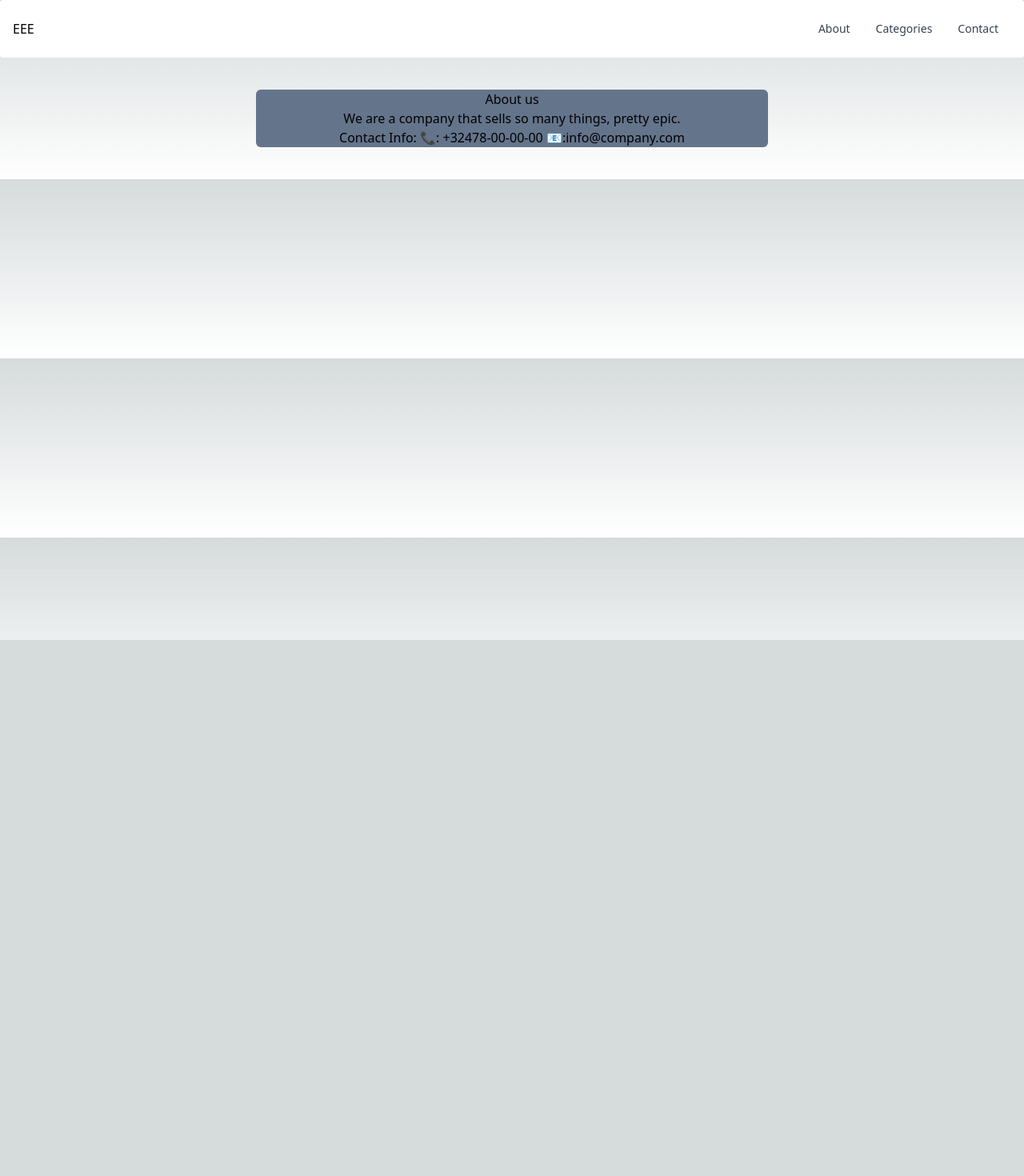
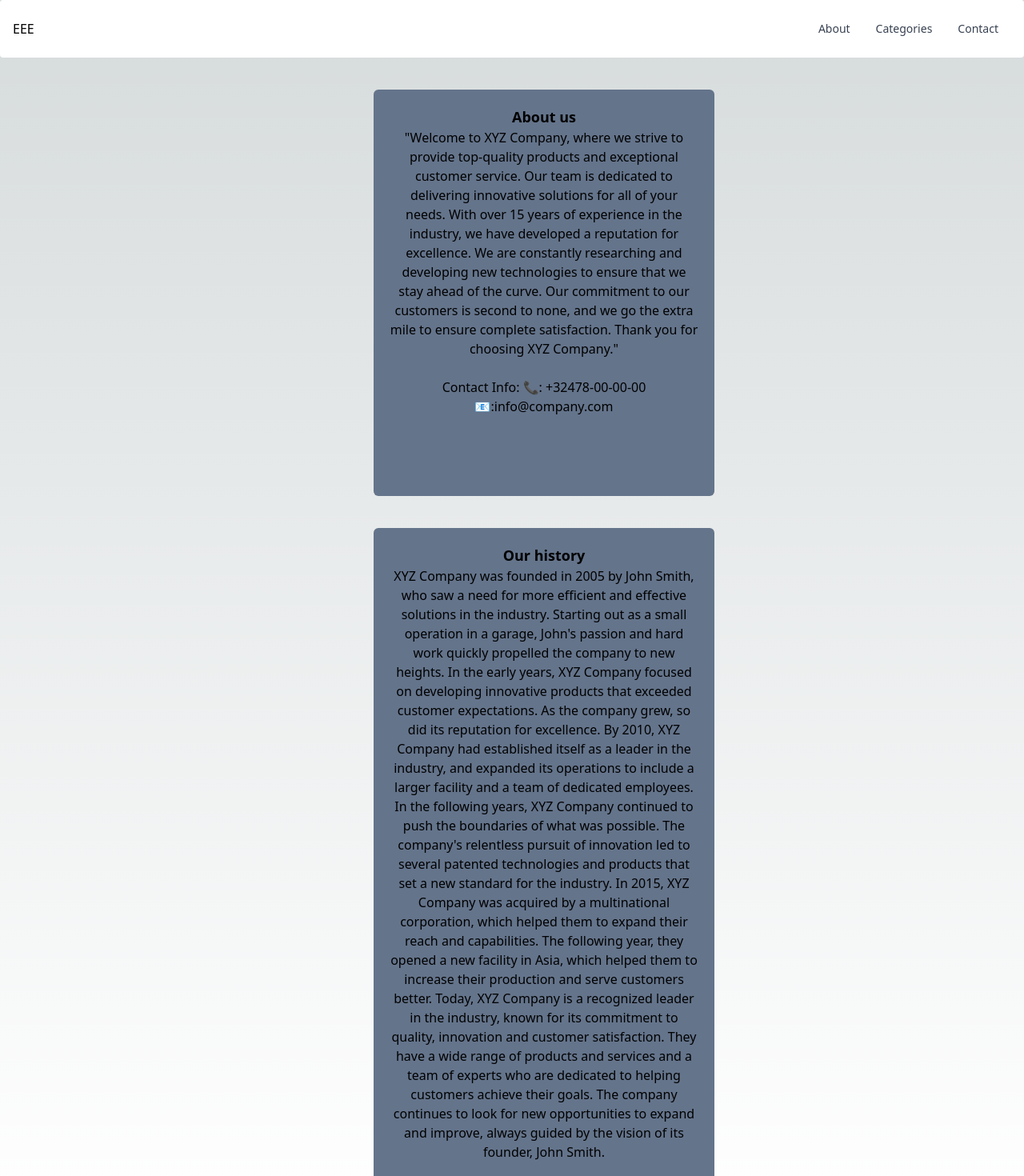
Before and after one commit to TimGrevendonk/elision_project_2023, a Next.js app in the folder p4-frontend/: page /about in a window 1280 px wide. Shown: the top 1470 px of the page at 80% size. Before the commit the page ends 800 px from the top, so only its background shows below. Built offline with nearby package versions, Linux system fonts and the light colour scheme.

Commit message:
about us done for now

```diff
--- a/p4-frontend/pages/about/index.js
+++ b/p4-frontend/pages/about/index.js
@@ -1,10 +1,49 @@
 export default function AboutPage() {
   return (
-    <div className="   flex  justify-center w-screen">
-      <div className="w-1/2 bg-slate-500 text-center rounded-md h-full m-10">
-        <h1>About us</h1>
-        <p>We are a company that sells so many things, pretty epic.</p>
-        <p>Contact Info: 📞: +32478-00-00-00 📧:info@company.com</p>
+    <div className="justify-center w-screen grid grid-cols-3 gap-y-10 overflow-hidden">
+      <div className="w-full bg-slate-500 text-center rounded-md h-full m-10 p-5 col-start-2 ">
+        <h1 className="text-lg font-bold">About us</h1>
+        <p>
+          "Welcome to XYZ Company, where we strive to provide top-quality
+          products and exceptional customer service. Our team is dedicated to
+          delivering innovative solutions for all of your needs. With over 15
+          years of experience in the industry, we have developed a reputation
+          for excellence. We are constantly researching and developing new
+          technologies to ensure that we stay ahead of the curve. Our commitment
+          to our customers is second to none, and we go the extra mile to ensure
+          complete satisfaction. Thank you for choosing XYZ Company."
+        </p>
+        <br />
+        <p>
+          Contact Info: 📞: +32478-00-00-00 <br /> 📧:info@company.com
+        </p>
+      </div>
+      <div className="w-full bg-slate-500 text-center rounded-md h-full m-10 p-5 col-start-2">
+        <h2 className="text-lg font-bold">Our history</h2>
+        <p>
+          XYZ Company was founded in 2005 by John Smith, who saw a need for more
+          efficient and effective solutions in the industry. Starting out as a
+          small operation in a garage, John's passion and hard work quickly
+          propelled the company to new heights. In the early years, XYZ Company
+          focused on developing innovative products that exceeded customer
+          expectations. As the company grew, so did its reputation for
+          excellence. By 2010, XYZ Company had established itself as a leader in
+          the industry, and expanded its operations to include a larger facility
+          and a team of dedicated employees. In the following years, XYZ Company
+          continued to push the boundaries of what was possible. The company's
+          relentless pursuit of innovation led to several patented technologies
+          and products that set a new standard for the industry. In 2015, XYZ
+          Company was acquired by a multinational corporation, which helped them
+          to expand their reach and capabilities. The following year, they
+          opened a new facility in Asia, which helped them to increase their
+          production and serve customers better. Today, XYZ Company is a
+          recognized leader in the industry, known for its commitment to
+          quality, innovation and customer satisfaction. They have a wide range
+          of products and services and a team of experts who are dedicated to
+          helping customers achieve their goals. The company continues to look
+          for new opportunities to expand and improve, always guided by the
+          vision of its founder, John Smith.
+        </p>
       </div>
     </div>
   );
```
